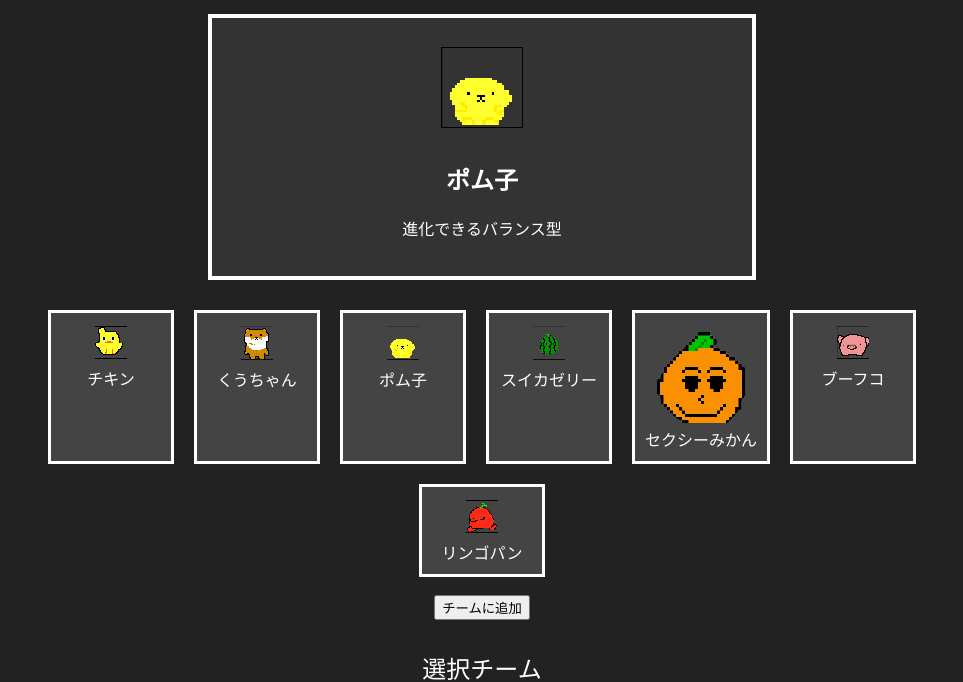
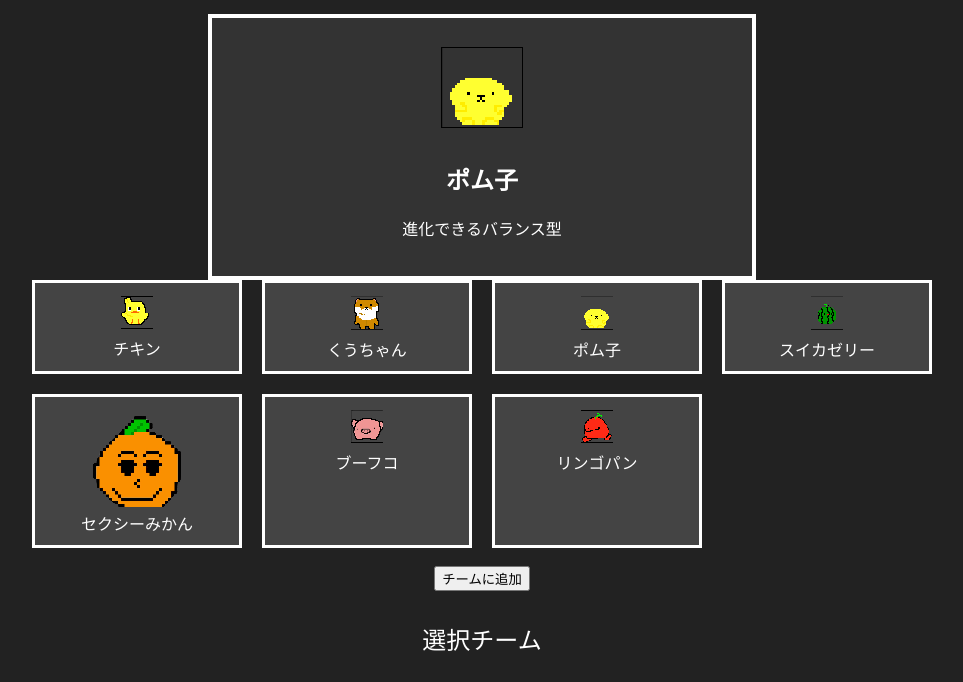
Before and after one commit to code5tomono11-wq/nui-chan, a website: page index.html in a window 1280 px wide. Shown: the part 120-802 px from the top of the page, without its empty margins (158-1121 px from the left). Drawn offline with nearby package versions, Linux system fonts and the light colour scheme; no server answers.

Commit message:
Update index.html

```diff
--- a/index.html
+++ b/index.html
@@ -31,14 +31,11 @@
 }
 
 #characterList{
-    display:flex;
-    flex-wrap:wrap;
-    justify-content:center;
+    display:grid;
+    grid-template-columns:repeat(4,1fr);
     gap:20px;
-    margin-top:30px;
-    max-width:900px;
-    margin-left:auto;
-    margin-right:auto;
+    width:900px;
+    margin:auto;
 }
 
 .charButton{
```
